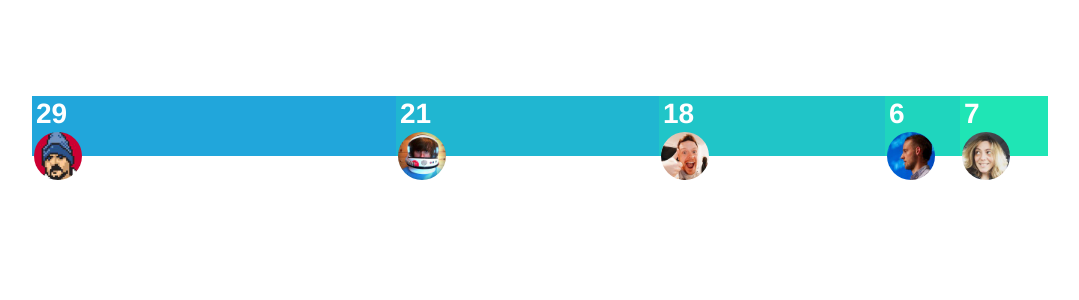
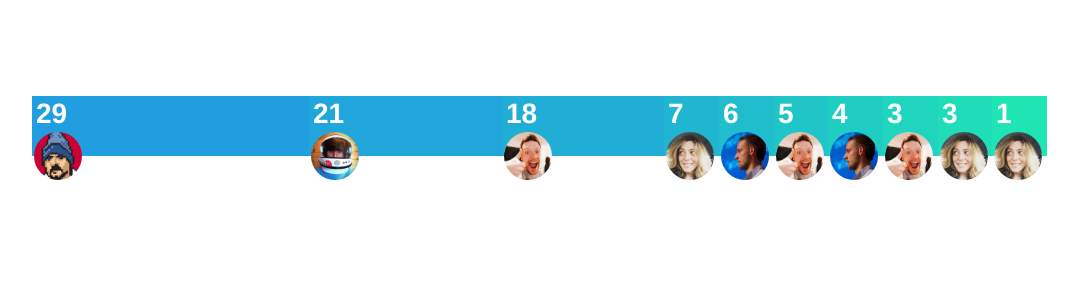
Before and after one commit to donovanh/donovanh.github.com, a Jekyll site: the page work/craig/chart/index.html, which Jekyll copies as it is, in a window 1280 px wide. Shown: the top 300 px of the page, without its empty margins (100-1179 px from the left). Built offline with Jekyll 4.4.1, drawn with Linux system fonts in a browser that asks for light colours.

Commit message:
Optimising for up to 10 items including small numbers - with a minimum width

```diff
--- a/work/craig/chart/index.html
+++ b/work/craig/chart/index.html
@@ -36,15 +36,41 @@
             name: 'Person 5',
             image: './images/face-5.jpg',
             score: 7
+          },
+          {
+            name: 'Person 3',
+            image: './images/face-3.jpg',
+            score: 5
+          },
+          {
+            name: 'Person 4',
+            image: './images/face-4.jpg',
+            score: 4
+          },
+          {
+            name: 'Person 5',
+            image: './images/face-5.jpg',
+            score: 3
+          },
+          {
+            name: 'Person 3',
+            image: './images/face-3.jpg',
+            score: 3
+          },
+          {
+            name: 'Person 5',
+            image: './images/face-5.jpg',
+            score: 1
           }
+
         ];
 
         var colourRange = [
           '#1fe5b5',  // light blue
-          '#2297e5'   // aquamaring
+          '#2297e5'   // aquamarine
         ];
-
-        buildWeightChart(sourceData, '#weightChart', colourRange);
+        // buildWeightChart(source, target, colourArray, descending/ascending)
+        buildWeightChart(sourceData, '#weightChart', colourRange, 'descending');
       });
     </script>
   </body>
--- a/work/craig/chart/javascripts/weightChart.js
+++ b/work/craig/chart/javascripts/weightChart.js
@@ -1,11 +1,18 @@
-function buildWeightChart(sourceData, targetContainer, colourRange) {
+function buildWeightChart(sourceData, targetContainer, colourRange, sort) {
+  if (sort === 'ascending') {
+    sourceData = sortSourceData(sourceData);
+  } else if (sort === 'descending') {
+    sourceData = sortSourceData(sourceData).reverse();
+  }
   var totalScore = sourceData.reduce(function(prev, person) {
     return prev + person.score;
   }, 0);
   // Generate the colours for the backgrounds
   var colours = generateColours(sourceData.length, colourRange);
+  var totalWidth = 0; // Track how wide the bar gets
   $(sourceData).each(function(index, person) {
     var segmentDiv = generateSegment(person.score, totalScore, colours[index]);
+    totalWidth += parseFloat($(segmentDiv).data('width'));
     var delay = .2 + (.1 * (index));
     var scoreSpan = '<span class="weightChart-score" style="'+insertDelay(delay)+'">' + person.score + '</span>';
     $(scoreSpan).css('animation-delay', delay + 's');
@@ -14,6 +21,20 @@ function buildWeightChart(sourceData, targetContainer, colourRange) {
     segmentDiv.append(scoreSpan + image);
     $(targetContainer).append(segmentDiv);
   });
+  if (totalWidth > 100) {
+    // It's too wide - remove the overage from the larger items
+    var overagePerItem = -(99.9 - totalWidth) / sourceData.length;
+    $(targetContainer).find('.weightChart-segment').each(function(index, segment) {
+      var segmentWidth = $(segment).attr('data-width');
+      $(segment).css('width', segmentWidth - overagePerItem + '%');
+    });
+  }
+}
+function sortSourceData(sourceData) {
+  return sourceData.sort(function(obj1, obj2) {
+    // Ascending: first age less than the previous
+    return obj1.score - obj2.score;
+  });
 }
 function insertDelay(delay) {
   return '-webkit-animation-delay: ' + delay + 's; animation-delay: ' + delay + 's';
@@ -21,11 +42,13 @@ function insertDelay(delay) {
 function generateSegment(score, total, colour) {
   var segmentDiv = $('<div></div>');
   var width = (score / total) * 100;
+  if (width < 8) width = 8;
   segmentDiv.addClass('weightChart-segment');
   segmentDiv.css({
     'background-color': colour,
     width: width + '%'
   });
+  segmentDiv.attr('data-width', width);
   return segmentDiv;
 }
 function generateColours(number, colourRange) {
```
